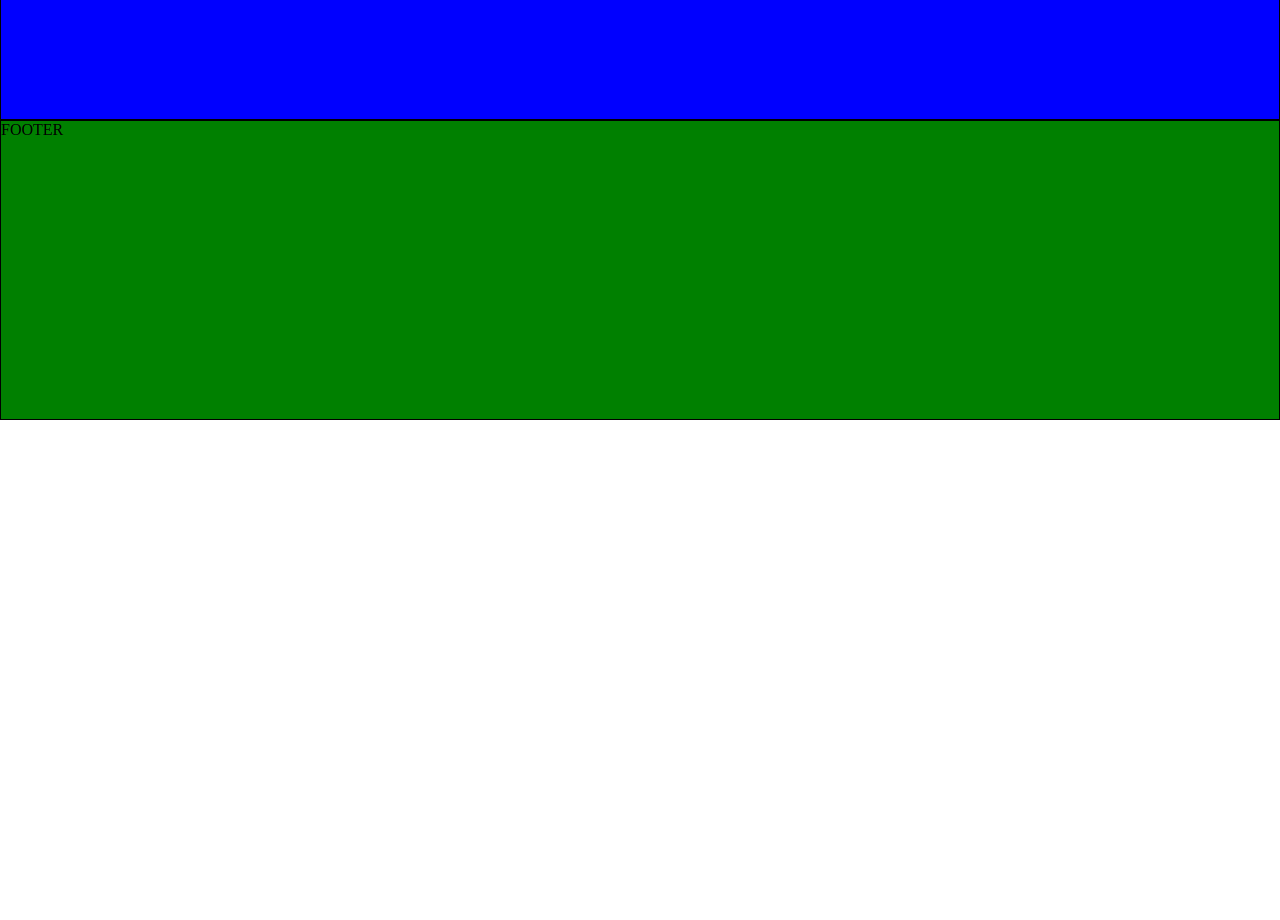
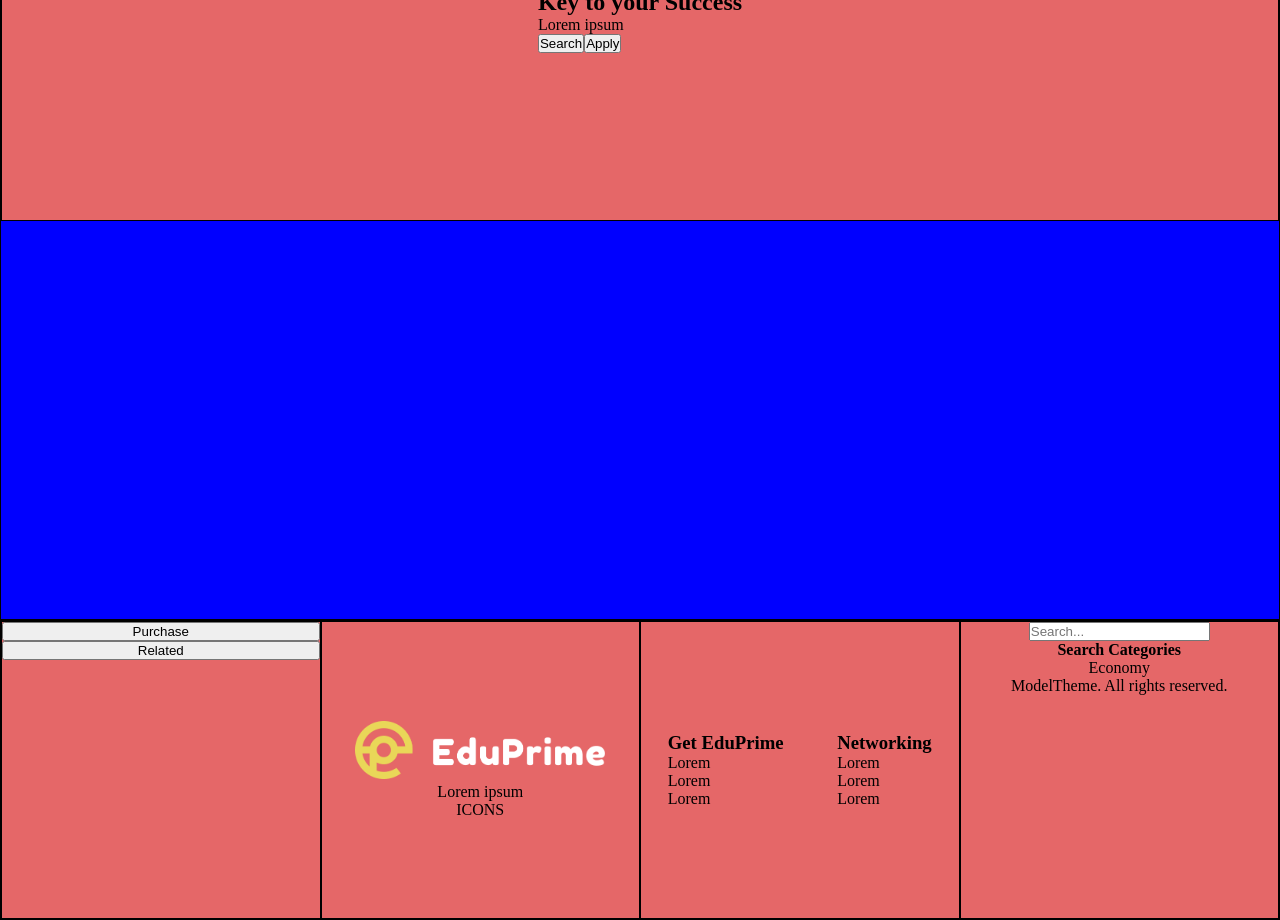
Before and after one commit to Afrodario/proj-html-vuejs, a Vue app: page / in a window 1280 px wide. Shown: the part 280-1200 px from the top of the page. Before the commit the page ends 800 px from the top, so only its background shows below. Built offline with nearby package versions, Linux system fonts and the light colour scheme.

Commit message:
05. Prima stilizzazione statica footer

```diff
--- a/src/assets/style/common.scss
+++ b/src/assets/style/common.scss
@@ -16,6 +16,10 @@
     display: flex;
 }
 
+.flex-col {
+    flex-direction: column;
+}
+
 ul {
     list-style-type: none;
 }
--- a/src/assets/style/variables.scss
+++ b/src/assets/style/variables.scss
@@ -1 +1,2 @@
-$brandColor: #E56768
+$brandColor: #E56768;
+$buttonColor: #E9D758
--- a/src/components/EduFooter.vue
+++ b/src/components/EduFooter.vue
@@ -1,20 +1,86 @@
 <template>
-  <footer class="debug">
-      FOOTER
+  <footer class="debug flex">
+      <div class="debug footer-themes flex flex-col">
+          <button>Purchase</button>
+          <button>Related</button>
+      </div>
+
+      <div class="debug footer-info flex flex-col">
+          <EduLogo/>
+          <p>Lorem ipsum</p>
+          <div class="footer-icons">
+              ICONS
+          </div>
+      </div>
+
+      <div class="debug footer-nav flex">
+          <nav>
+              <h3>Get EduPrime</h3>
+              <ul>
+                  <li>Lorem</li>
+                  <li>Lorem</li>
+                  <li>Lorem</li>
+              </ul>
+          </nav>
+          <nav>
+              <h3>Networking</h3>
+              <ul>
+                  <li>Lorem</li>
+                  <li>Lorem</li>
+                  <li>Lorem</li>
+              </ul>
+          </nav>
+
+      </div>
+
+      <div class="debug footer-search flex flex-col">
+        <input type="text" placeholder="Search...">
+        <h4>Search Categories</h4>
+        <div class="footer-tags flex">
+            <ul>
+                <li>Economy</li>
+            </ul>
+        </div>
+        <span>ModelTheme. All rights reserved.</span>
+      </div>
   </footer>
 </template>
 
 <script>
+import EduLogo from '../components/partials/EduLogo.vue'
 export default {
-    name: "EduFooter"
+    name: "EduFooter",
+    components: {
+        EduLogo,
+    }
 }
 </script>
 
 <style lang="scss" scoped>
+@import "../assets/style/variables.scss";
     // Inizio footer
     footer {
         height: 300px;
-        background-color: green;
+        background-color: $brandColor;
+
+        div.debug {
+            width: calc(100% / 4);
+        }
+
+        .footer-info {
+            justify-content: center;
+            align-items: center;
+        }
+
+        .footer-nav {
+            justify-content: space-around;
+            align-items: center;
+        }
+
+        .footer-search {
+            align-items: center;
+        }
+
     }
     // Fine footer
 </style>
--- a/src/components/EduMain.vue
+++ b/src/components/EduMain.vue
@@ -1,6 +1,15 @@
 <template>
   <main class="debug">
-      MAIN
+      <section class="jumbotron debug flex">
+          <div class="jumbotron-text">
+              <h1>Key to your Success</h1>
+              <p>Lorem ipsum</p>
+              <div class="jumbo-buttons">
+                  <button>Search</button>
+                  <button>Apply</button>
+              </div>
+          </div>
+      </section>
   </main>
 </template>
 
@@ -11,10 +20,20 @@ export default {
 </script>
 
 <style lang="scss" scoped>
+@import "../assets/style/variables.scss";
 // Inizio main
 main {
-    height: calc(100vh - 500px);
+    height: 100vh;
     background-color: blue;
+
+    // Inizio jumbotron
+    .jumbotron {
+        background-color: $brandColor;
+        height: 400px;
+        justify-content: center;
+        align-items: center;
+    }
+    // Fine jumbotron
 }
 // Fine main
 
```
